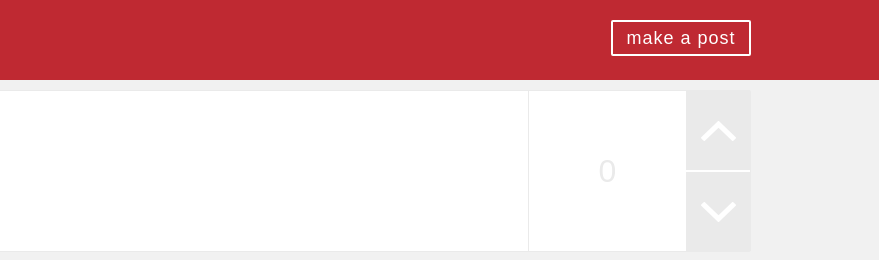
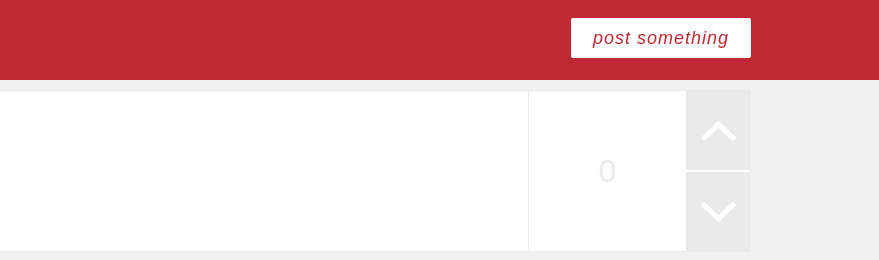
Before and after one commit to uschackers/web-hackschool-f2015, a plain HTML site: page demo/index.html in a window 1280 px wide. Shown: the top 260 px of the page, 401-1280 px from the left. Drawn offline with Linux system fonts and the light colour scheme.

Commit message:
Tweaks the post button.

```diff
--- a/demo/index.html
+++ b/demo/index.html
@@ -11,8 +11,8 @@
                     <img src="img/kitkat.png" alt="Kit Kat">
                     <h1>Kit Kat</h1>
                 </div>
-                <div class="makeapost">
-                    <button>Make A Post</button>
+                <div class="postsomething">
+                    <button>Post Something</button>
                 </div>
             </div>
         </section>
@@ -39,7 +39,7 @@
                 <!-- post -->
                 <div class="post">
                     <div class="content">
-                        <p class="text">Nothing good to say. Nothing good to say. Nothing good to say. Nothing good to say. Nothing good to say. </p>
+                        <p class="text">Nothing good to say. Nothing good to say. Nothing good to say. Nothing good to say. Nothing good to say.</p>
                         <p class="info">2 hours ago</p>
                     </div>
                     <div class="votes">
--- a/demo/style.css
+++ b/demo/style.css
@@ -14,7 +14,7 @@ html, body {
     width: 100%; height: 80px;
     background: #bf2932;
 }
-.logo, .makeapost {
+.logo, .postsomething {
     height: 100%;
     display: block;
     line-height: 80px;
@@ -22,7 +22,7 @@ html, body {
 .logo {
     float: left;
 }
-.makeapost {
+.postsomething {
     float: right;
 }
 .logo>* {
@@ -37,17 +37,18 @@ html, body {
     font-size: 32px;
     color: #ffffff;
 }
-.makeapost>button {
-    height: 36px; width: 140px;
-    margin: 20px 0 0 0; padding: 0;
+.postsomething>button {
+    height: 40px; width: 180px;
+    margin: 18px 0 0 0; padding: 0;
     font-size: 18px;
+    font-style: italic;
     text-align: center;
     text-transform: lowercase;
     letter-spacing: 1px;
-    border: 2px solid white;
+    border: none;
     border-radius: 2px;
-    background: none;
-    color: white;
+    background: #ffffff;
+    color: #bf2932;
     cursor: pointer;
 }
 /* posts */
```
